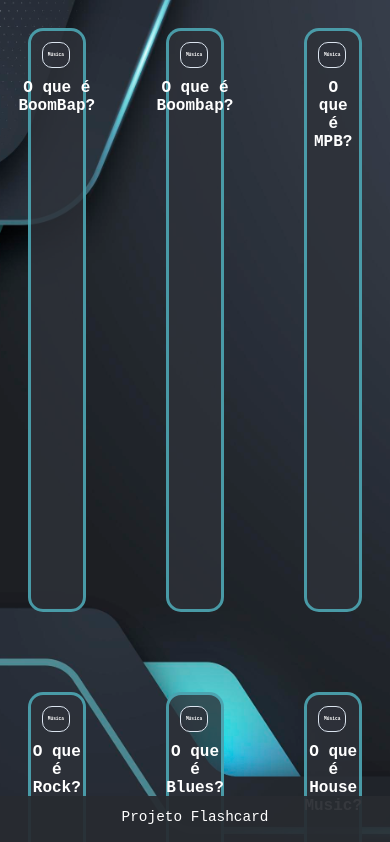
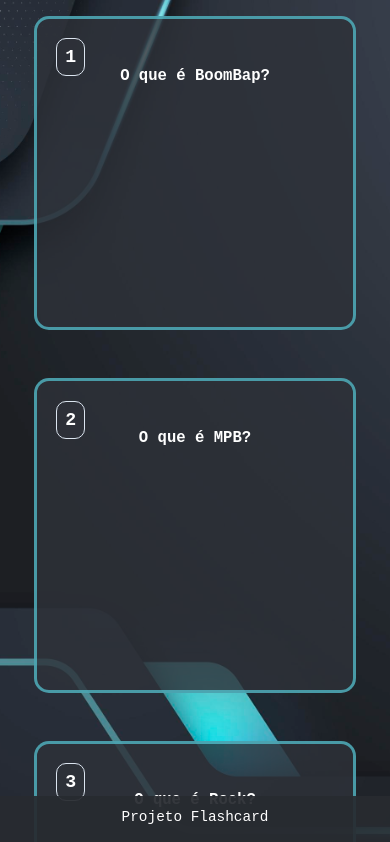
Before and after one commit to jxaop/flash, a plain HTML site: page vscode/index.html in a window 390 px wide. Shown: the top 842 px of the page. Drawn offline with Linux system fonts and the light colour scheme.

Commit message:
Add files via upload

```diff
--- a/vscode/assets/app.js
+++ b/vscode/assets/app.js
@@ -1,6 +1,17 @@
+document.addEventListener('DOMContentLoaded', function() {
+    const cartaoHtml = document.getElementById('cartao-html');
+    if (cartaoHtml) {
+        cartaoHtml.addEventListener('click', function() {
+            cartaoHtml.classList.toggle('virado');
+            clickSound.currentTime = 0;
+            clickSound.play();
+        });
+    }
+});
+
+const clickSound = new Audio('assets/sounds/click.mp3');
+
 function criaCartao(conteudo, pergunta, resposta) {
-
-
 
     let container = document.getElementById('container');
     let cartao = document.createElement('article');
@@ -17,5 +28,16 @@ function criaCartao(conteudo, pergunta, resposta) {
             <p>${resposta}</p>
         </div>
 `;
+cartao.addEventListener('click', function() {
+        cartao.classList.toggle('virado');
+        clickSound.currentTime = 0;
+    clickSound.play();
+
+});
+
+
+
+
+
     container.appendChild(cartao);
 }
--- a/vscode/assets/perguntas.js
+++ b/vscode/assets/perguntas.js
@@ -1,59 +1,54 @@
-criaCartao(
-    'Música',
-    'O que é Boombap?',
-    'BoomBap é um subgênero do hip hop, especialmente conhecido pela sua batida marcante e caracterizada pelo "boom" do bumbo e o "bap" da caixa, que dão nome ao estilo.'
-)
 
 criaCartao(
-    'Música',
+    '2',
     'O que é MPB?',
     'MPB, ou Música Popular Brasileira, é um gênero musical que mistura elementos da música folclórica brasileira com influências de jazz, rock e outros estilos.'
 
 )
 
 criaCartao(
-    'Música',
+    '3',
     'O que é Rock?',
     'Rock é um gênero musical caracterizado pelo uso de guitarras elétricas, bateria e letras que frequentemente abordam temas sociais e políticos.'
 )
 
 criaCartao(
-    'Música',
+    '4',
     'O que é Blues?',
     'Blues é um gênero musical caracterizado por suas letras melancólicas e uso de acordes específicos.'
 
 )
 
 criaCartao(
-    'Música',
+    '5',
     'O que é House Music?',
     'House Music é um gênero de música caracterizado por batidas repetitivas e o uso de samples de disco.'
 
 )
 
 criaCartao(
-    'Música',
+    '6',
     'O que é Jazz?',
     'Jazz é um gênero musical caracterizado pela improvisação e pela fusão de elementos de música africana e europeia.'
 
 )
 
 criaCartao(
-    'Música',
+    '7',
     'O que é Samba?',
     'Samba é um gênero musical e uma dança de origem afro-brasileira, que se desenvolveu no Brasil e é um dos símbolos da cultura brasileira.'
 
 )
 
 criaCartao(
-    'Música',
+    '8',
     'O que é Hip Hop?',
     'Gênero que mistura poesia e música, com ritmo forte e letras que refletem a realidade.'
 
 )
 
 criaCartao(
-    'Música',
+    '9',
     'O que é Reggae?',
     'Reggae é um gênero musical caracterizado por seu ritmo distinto e letras que frequentemente abordam temas sociais e políticos.'
 
@@ -61,7 +56,7 @@ criaCartao(
 
 
 criaCartao(
-    'Música',
+    '10',
     'O que é Funk?',
     'Funk é um gênero musical que combina elementos de soul, jazz e R&B, caracterizado por seu ritmo dançante e uso de metais.'
 
--- a/vscode/assets/style.css
+++ b/vscode/assets/style.css
@@ -56,7 +56,7 @@ body {
     transition: transform 600ms ease-in-out;
 }
 
-.cartao:hover {
+.cartao.virado {
     transform: rotateY(180deg);
 }
 
@@ -78,18 +78,22 @@ body {
 
 .conteudo {
 
+display: flex;
+justify-content: center;
+align-items: center;
 text-align: left;
 background-color: rgba(46, 50, 58, 0.807);
 border-radius: 10px;
 margin: 0.5rem 0;
-padding: 0.3rem;
-position: absolute;
+padding: 0.6rem;
 margin: 0.7rem;
-font-size: 1vw;
+font-size: 1.0vw;
 border: 1px solid var(--text-color);
 transform-style: preserve-3d;
 transition: transform 600ms ease-in-out;
 backface-visibility: hidden;
+position: absolute;
+height: 20px;
 
 
 }
@@ -142,3 +146,38 @@ footer p {
     font-size: 0.9rem;
     margin-top: 0.8rem;
 }
+
+@media (max-width: 568px) {
+
+    body {
+        background-image: url('../img/bg2.jpg');
+        background-size: cover;
+        background-attachment: fixed;
+        background-position: center;
+        background-repeat: no-repeat;
+    }
+
+    #container {
+        display: flex;
+        flex-direction: column;
+        align-items: center;
+        justify-content: center;
+        padding: 0;
+        gap: 1rem;
+    }
+
+    .cartao {
+        flex: none;
+        width: 90vw;
+        max-width: 300px;
+        margin: 1rem 0;
+    }
+
+    .cartao,
+    .conteudo,
+    .pergunta,
+    .resposta {
+        font-size: 4vw;
+        padding: 0.5rem;
+    }
+}
--- a/vscode/index.html
+++ b/vscode/index.html
@@ -8,22 +8,26 @@
 </head>
 <body>
     <main>
+
+
+
         <section id="container">
 
-            <article class="cartao">
+
+            <article class="cartao" id="cartao-html">
 
 <div class="cartao-inner">
     <div class="cartao-front">
-      <!-- Conteúdo da frente -->
+
     </div>
     <div class="cartao-back">
-      <!-- Conteúdo do verso -->
+
     </div>
   </div>
 
                 <div class="conteudo">
 
-                    <h3>Música</h3>
+                    <h3>1</h3>
                 </div>
 
                 <div class="pergunta">
```
Also changed, not shown: 1 other file.
